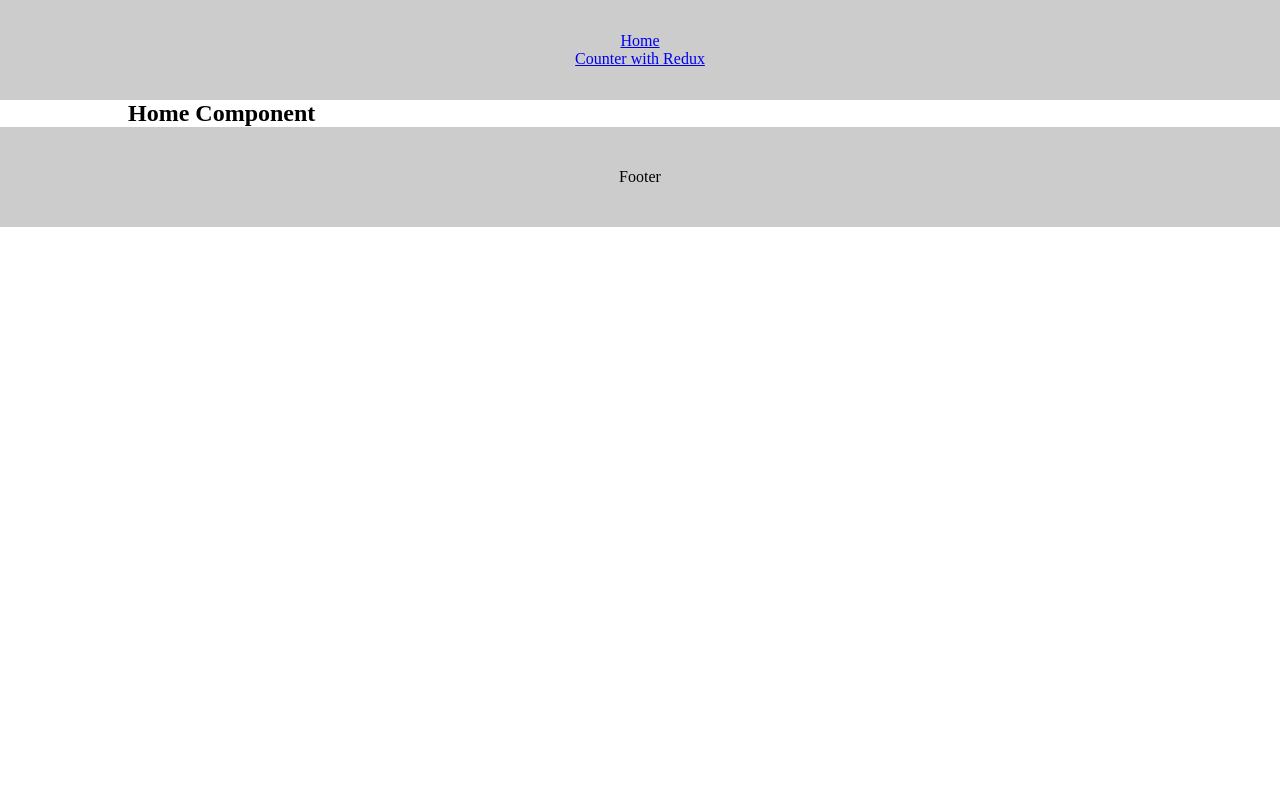
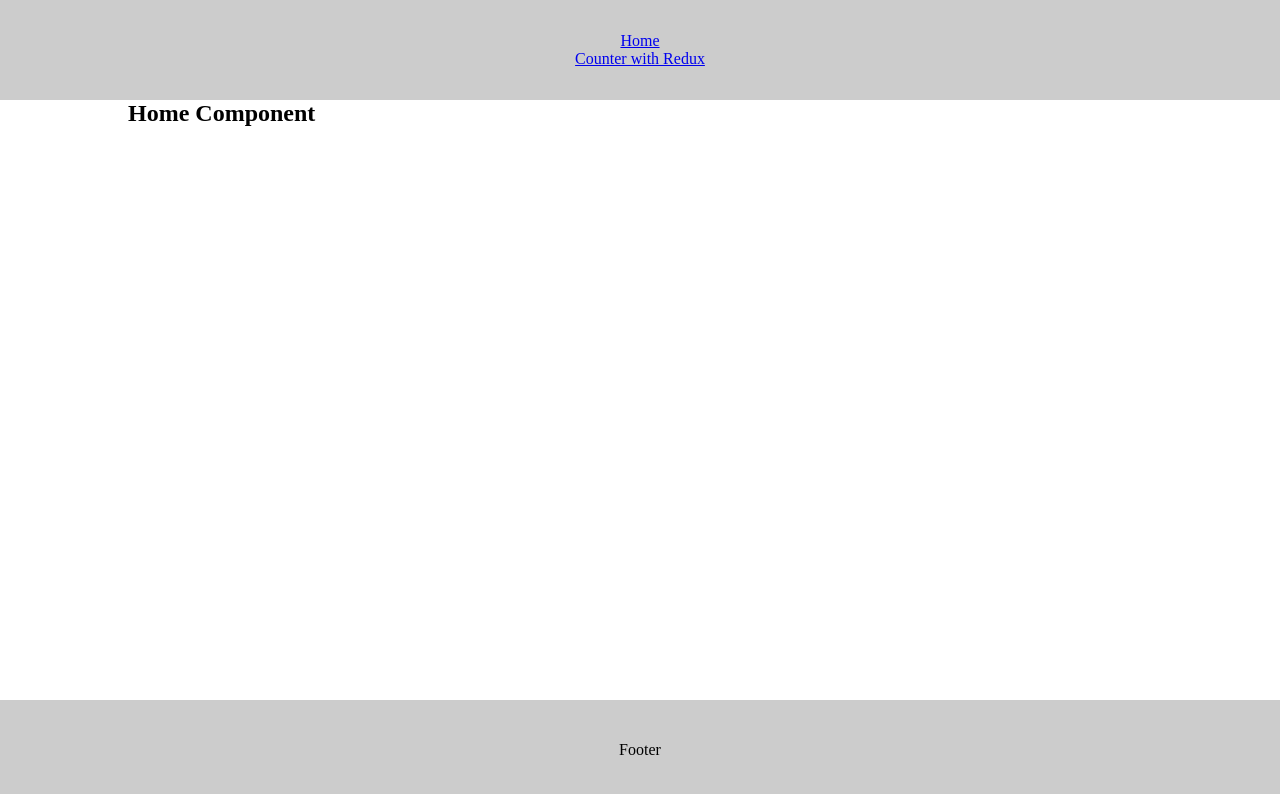
Before and after one commit to sathishvisar/react-redux-example, a React (Create React App) app: page / in a window 1280 px wide. Shown: the top 794 px of the page. Built offline with nearby package versions, Linux system fonts and the light colour scheme.

Commit message:
design fix.

```diff
--- a/src/index.css
+++ b/src/index.css
@@ -21,4 +21,5 @@ ul li{list-style: none;}
 main{
   width: 80%;
   margin: 0px auto;
+  min-height: calc(100vh - 200px);
 }
```
